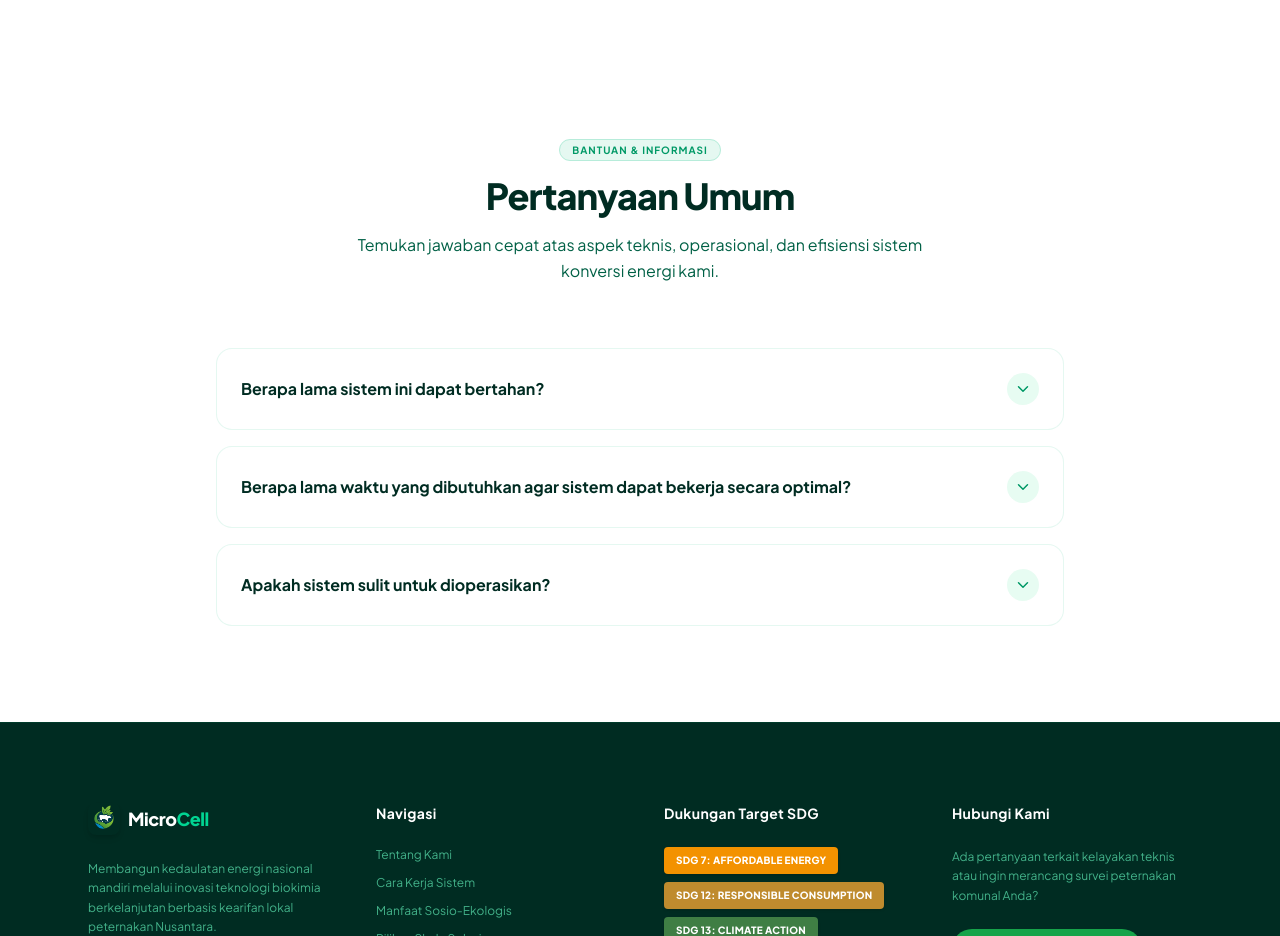
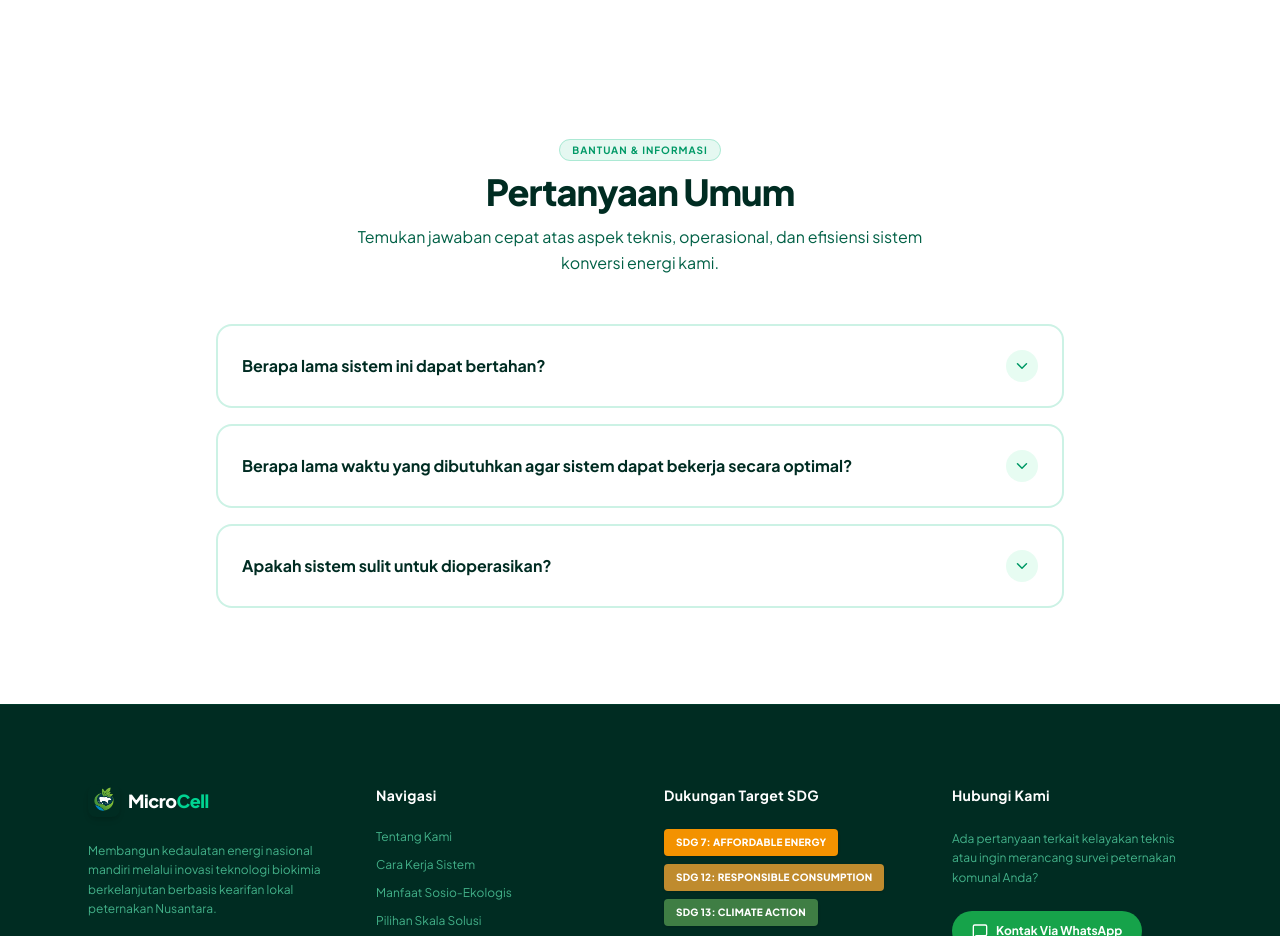
Before and after one commit to sakaaja27/microcell-page, a React (Vite) app: page / in a window 1280 px wide. Shown: the part 5040-5976 px from the top of the page. Built offline with nearby package versions, Linux system fonts and the light colour scheme.

Commit message:
add FAQ section component for landing page

```diff
--- a/src/features/landing/FAQ.tsx
+++ b/src/features/landing/FAQ.tsx
@@ -7,7 +7,7 @@ export default function FAQ() {
   const faqItems = [
     {
       question: 'Berapa lama sistem ini dapat bertahan?',
-      answer: 'Sistem Microbial Fuel Cell (MFC) MicroCell dirancang untuk ketahanan jangka panjang hingga 8-10 tahun dengan perawatan minimal. Kompartemen anoda dan katoda menggunakan bahan komposit tahan korosi, sementara biofilm koloni bakteri memiliki kemampuan meregenerasi populasinya sendiri secara alami selama asupan bahan organik dari limbah cair tetap terjaga harian.',
+      answer: 'Sistem Microbial Fuel Cell (MFC) MicroCell dirancang untuk ketahanan jangka panjang dengan perawatan minimal. Kompartemen anoda dan katoda menggunakan bahan komposit tahan korosi, sementara biofilm koloni bakteri memiliki kemampuan meregenerasi populasinya sendiri secara alami selama asupan bahan organik dari limbah cair tetap terjaga harian.',
     },
     {
       question: 'Berapa lama waktu yang dibutuhkan agar sistem dapat bekerja secara optimal?',
@@ -32,11 +32,11 @@ export default function FAQ() {
       <div className="max-w-4xl mx-auto px-6">
 
         {/* Header */}
-        <div className="text-center mb-16">
-          <span className="text-[10px] bg-emerald-500/10 text-emerald-600 border border-emerald-500/20 px-3 py-1 rounded-full font-bold uppercase tracking-widest">
+        <div className="text-center mb-12">
+          <span className="text-[10px] bg-emerald-500/10 text-emerald-600 border border-emerald-500/25 px-3 py-1 rounded-full font-bold uppercase tracking-widest">
             Bantuan &amp; Informasi
           </span>
-          <h2 className="mt-4 font-sans text-3xl sm:text-4xl font-extrabold text-emerald-950 tracking-tight mb-4">
+          <h2 className="mt-3 font-sans text-3xl sm:text-4xl font-extrabold text-emerald-950 tracking-tight mb-3">
             Pertanyaan Umum
           </h2>
           <p className="font-sans text-sm sm:text-base text-emerald-800 max-w-xl mx-auto leading-relaxed">
@@ -51,11 +51,10 @@ export default function FAQ() {
             return (
               <div
                 key={index}
-                className={`border border-emerald-500/10 rounded-2xl overflow-hidden transition-all duration-300 ${
-                  isOpen
-                    ? 'shadow-lg shadow-emerald-900/5 bg-emerald-50/20 border-l-4 border-l-emerald-600 translate-x-0.5'
-                    : 'bg-white hover:bg-emerald-50/10'
-                }`}
+                className={`border-2 border-emerald-500/20 rounded-2xl overflow-hidden transition-all duration-300 ${isOpen
+                  ? 'shadow-lg shadow-emerald-900/5 bg-emerald-50/20 border-emerald-500/35 border-l-4 border-l-emerald-600 translate-x-0.5'
+                  : 'bg-white hover:bg-emerald-500/10'
+                  }`}
               >
                 {/* Accordion Toggle Header */}
                 <button
@@ -66,20 +65,18 @@ export default function FAQ() {
                   <span className="font-sans text-sm sm:text-base font-bold text-emerald-950 pr-4">
                     {item.question}
                   </span>
-                  <div className={`h-8 w-8 rounded-full flex items-center justify-center bg-emerald-100/50 text-emerald-600 transition-transform duration-300 ${
-                    isOpen ? 'rotate-180 bg-emerald-600 text-white' : ''
-                  }`}>
+                  <div className={`h-8 w-8 rounded-full flex items-center justify-center bg-emerald-100/50 text-emerald-600 transition-transform duration-300 ${isOpen ? 'rotate-180 bg-emerald-600 text-white' : ''
+                    }`}>
                     <ChevronDown size={18} />
                   </div>
                 </button>
 
                 {/* Collapsible Answer Pane */}
                 <div
-                  className={`transition-all duration-300 ease-in-out ${
-                    isOpen
-                      ? 'max-h-[300px] border-t border-emerald-500/5 opacity-100 py-5 px-6'
-                      : 'max-h-0 overflow-hidden opacity-0 py-0 px-6'
-                  }`}
+                  className={`transition-all duration-300 ease-in-out ${isOpen
+                    ? 'max-h-75 border-t border-emerald-500/5 opacity-100 py-5 px-6'
+                    : 'max-h-0 overflow-hidden opacity-0 py-0 px-6'
+                    }`}
                 >
                   <p className="text-sm text-emerald-800 leading-relaxed font-sans">
                     {item.answer}
```
